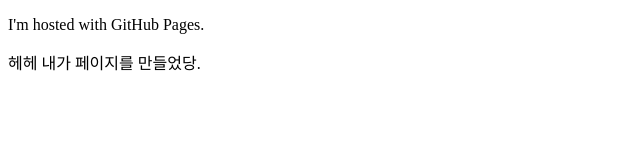
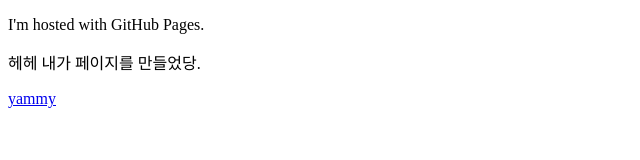
Before and after one commit to SHPARK1369/SHPARK1369.github.io, a plain HTML site: page index.html in a window 1280 px wide. Shown: the full height of the page, 0-640 px from the left. Drawn offline with Linux system fonts and the light colour scheme.

Commit message:
Update index.html

```diff
--- a/index.html
+++ b/index.html
@@ -3,5 +3,6 @@
 <body>
 <p>I'm hosted with GitHub Pages.</p>
 <p>헤헤 내가 페이지를 만들었당.</p>
+  <a href="/test.html">yammy</a>
 </body>
 </html>
```
